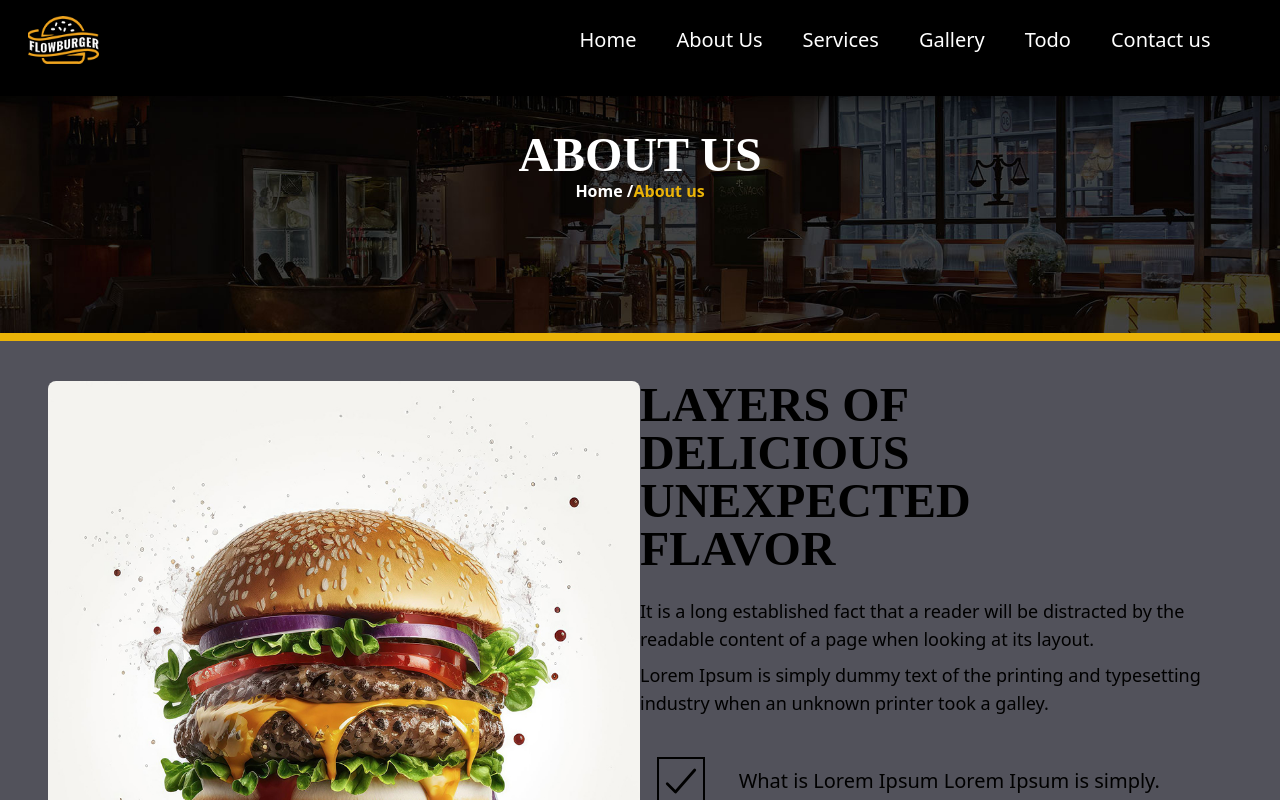
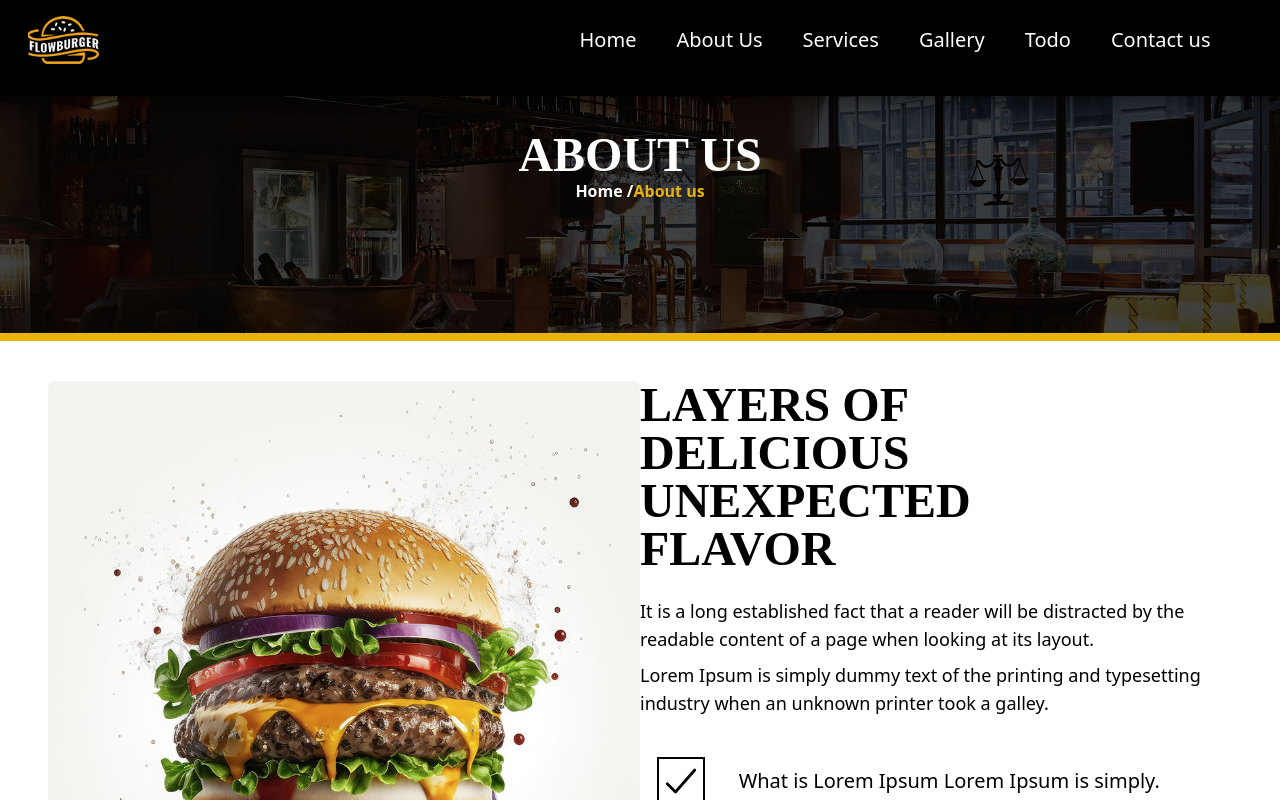
Before and after one commit to dheeraj-kashyap1838/flow-burger-web-clone, a React (Vite) app: page /About in a window 1280 px wide. Shown: the top 800 px of the page. Built offline with nearby package versions, Linux system fonts and the light colour scheme.

Commit message:
about change

```diff
--- a/src/pages/About/About.jsx
+++ b/src/pages/About/About.jsx
@@ -7,7 +7,7 @@ const About = () => {
   return (
     <>
       <PageHead page_name='About us' />
-      <section className='w-full py-12 px-4 md:px-12 bg-zinc-600 flex flex-col md:flex-row flex-wrap gap-8 md:gap-0'>
+      <section className='w-full py-12 px-4 md:px-12 flex flex-col md:flex-row flex-wrap gap-8 md:gap-0'>
         <div className='w-full md:w-1/2'>
           <img src="aboutus-detail-img.jpg" alt="About Us" className='w-full h-auto rounded-lg' />
         </div>
```
